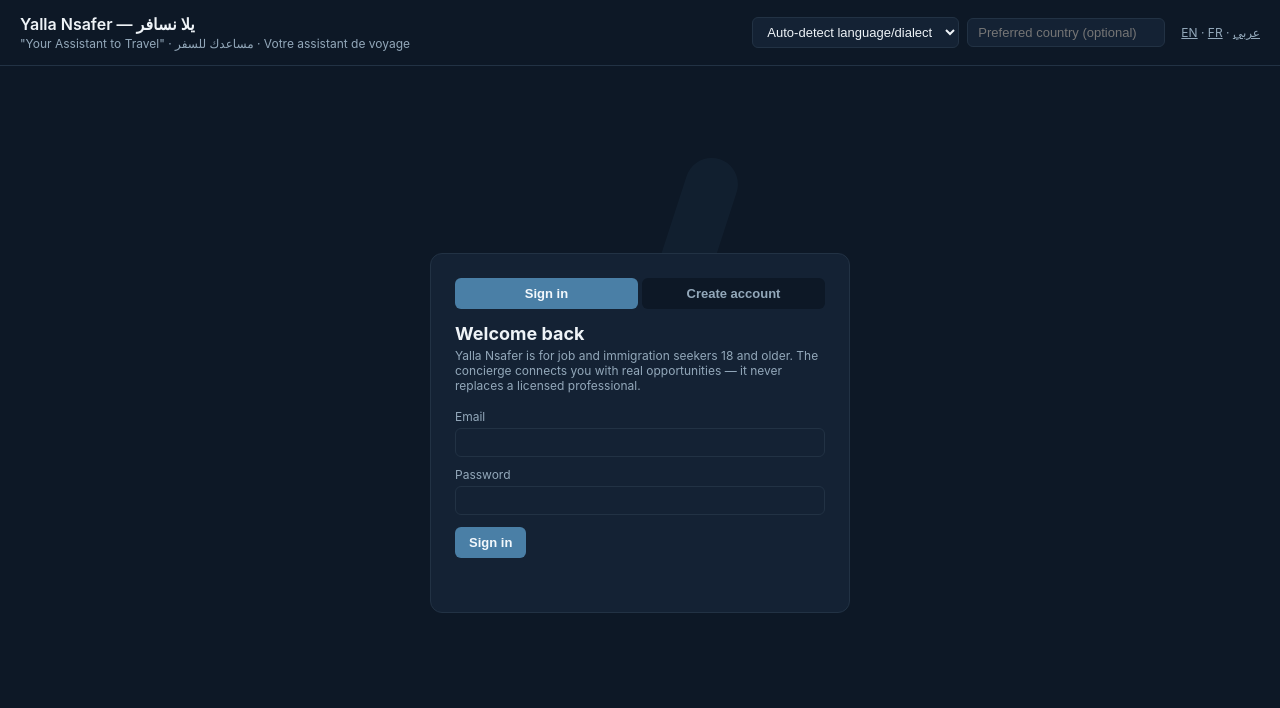
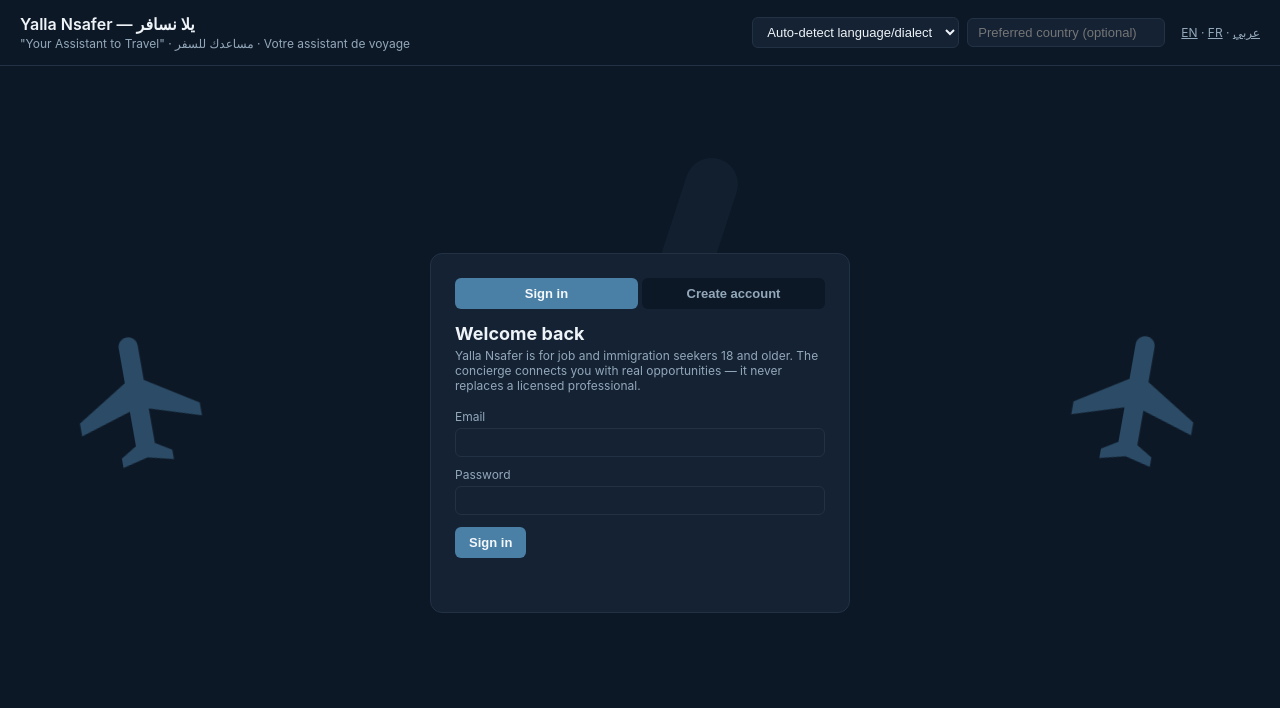
Before and after one commit to canadaservcorp-tech/yalla-falaina, a website: page public/index.html in a window 1280 px wide. Shown: the top 708 px of the page. Drawn offline with Linux system fonts and the light colour scheme; no server answers.

Commit message:
Airplane glyphs flanking the page; reserve the side slots for later media
Two fixed .sideSlot strips at the left/right margins, each an inline
flight SVG in the accent colour, vertically centered, desktop-only
(>=1100px — on phones there is no free margin). The slots are the
earmarked spots for media/announcement panels later.

Co-Authored-By: canada.servcorp@gmail.com <canada.servcorp@gmail.com>

```diff
--- a/public/index.html
+++ b/public/index.html
@@ -101,6 +101,15 @@
                    width: 34px; height: 34px; border-radius: 6px; margin-top: 8px;
                    border: 1px solid var(--border); background: var(--panel); color: var(--accent); }
   #ctaAside a.ig:hover { border-color: var(--accent); }
+  /* Side strips flanking the page: airplane glyphs for now — these are
+     the reserved slots for media/announcements later (Hicham's ask).
+     Desktop-only; on phones there is no free margin for them. */
+  .sideSlot { display: none; position: fixed; top: 50%; z-index: 0;
+              color: var(--accent); opacity: .5; pointer-events: none; }
+  .sideSlot.left  { left: 5vw;  transform: translateY(-50%) rotate(-10deg); }
+  .sideSlot.right { right: 5vw; transform: translateY(-50%) rotate(10deg); }
+  .sideSlot svg { display: block; width: min(12vw, 160px); height: auto; }
+  @media (min-width: 1100px) { .sideSlot { display: block; } }
   #authMsg { font-size: 13px; color: var(--warn); min-height: 18px; margin-top: 8px; }
   .tabs { display: flex; gap: 4px; margin-bottom: 14px; }
   .tabs button { flex: 1; background: var(--bg); color: var(--text-dim); }
@@ -136,6 +145,12 @@
 </style>
 </head>
 <body>
+<div class="sideSlot left" aria-hidden="true">
+  <svg viewBox="0 0 24 24" fill="currentColor"><path d="M21 16v-2l-8-5V3.5c0-.83-.67-1.5-1.5-1.5S10 2.67 10 3.5V9l-8 5v2l8-2.5V19l-2.5 1.5V22l4-1 4 1v-1.5L13 19v-5.5l8 2.5z"/></svg>
+</div>
+<div class="sideSlot right" aria-hidden="true">
+  <svg viewBox="0 0 24 24" fill="currentColor"><path d="M21 16v-2l-8-5V3.5c0-.83-.67-1.5-1.5-1.5S10 2.67 10 3.5V9l-8 5v2l8-2.5V19l-2.5 1.5V22l4-1 4 1v-1.5L13 19v-5.5l8 2.5z"/></svg>
+</div>
 <header>
   <div>
     <h1>Yalla Nsafer — يلا نسافر</h1>
```
